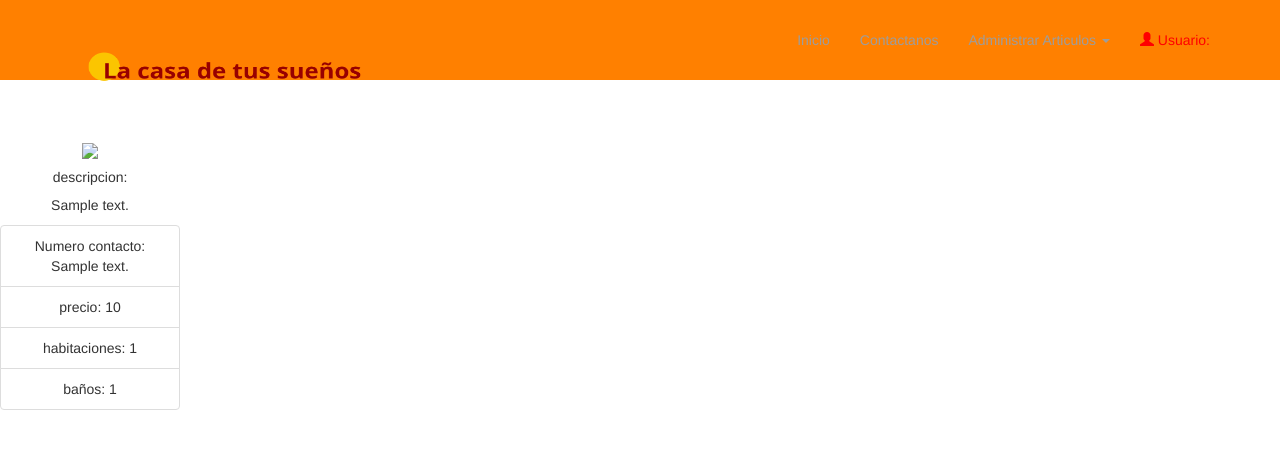
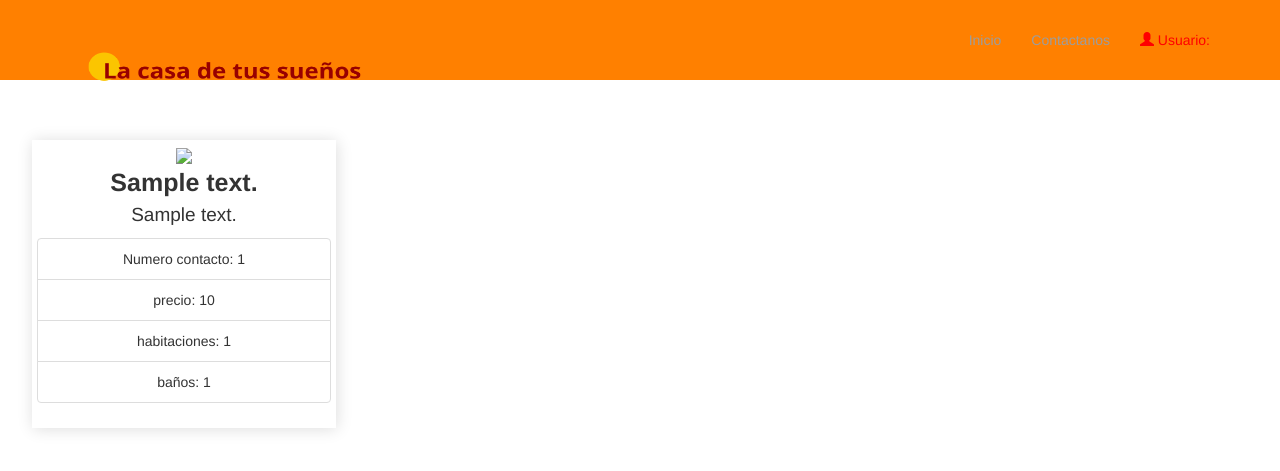
Before and after one commit to ghelic-brain/La-casa-de-tus-sue-os, a PHP site: page /pruebas/vistas/inicio.php in a window 1280 px wide. Shown: the top 471 px of the page. Run offline with PHP 8.4, Linux system fonts and the light colour scheme; the visitor is signed in with stand-in values (Sample User, id 1); tables that the repository leaves empty hold one stand-in row (values such as "Sample post"); data that the repository does not hold is empty.

Commit message:
1.3 version entregada

```diff
--- a/clases/Articulos.php
+++ b/clases/Articulos.php
@@ -143,6 +143,7 @@
 			return mysqli_fetch_row($result)[0];
 		}
 
+
 	}
 
  ?>
--- a/vistas/inicio.php
+++ b/vistas/inicio.php
@@ -10,85 +10,7 @@
 <head>
 	<title>inicio</title>
 	<?php require_once "menu.php"; ?>
-	<style>
-		.contenedorPrincipal{
 
-
-		display: grid;
-		grid-template-columns: 25% 25% 25% 25%;
-
-
-		grid-column-gap: 0px;
-		grid-row-gap: 0px;
-
-}
-@media (max-width: 600px) {
-	.contenedorPrincipal{
-
-
-		grid-template-columns: 50% 50%;
-
-
-
-}
-		}
-
-		@media (max-width: 450px) {
-	.contenedorPrincipal{
-
-
-		grid-template-columns: 100%;
-
-
-
-}
-		}
-
-.contenidoProducto{
-
-}
-.contein{
-
-	overflow: hidden;
-	position: relative;
-	color:#333;
-	font-size:1.2em;
-}
-   .contein .image{
-		transition: all 1.2s ease;
-		max-width: 100%;
-	}
-	.contein .float{
-		opacity: 0;
-		transition: all .6s ease;
-		visibility: hidden;
-		position: absolute;
-		bottom: 10%;
-		left: -150px;
-	}
-	.contein .title{
-
-		font-size: 1.3em;
-	}
-		.contein .subtitle{
-			font-size: .8em;
-			text-align: justify;
-		}
-
-
-
-
-.contein:hover .image{
-	filter: opacity(.5);
-	-webkit-transform:scale(1.3);
-	transform:scale(1.3);
-}
-.contein:hover .float{
-	opacity: 1;
-	visibility: visible;
-	left: 20px;
-}
-	</style>
 </head>
 <body>
 	<div id="contenedorProductos">
--- a/vistas/menu.php
+++ b/vistas/menu.php
@@ -34,30 +34,27 @@
 
 
           </li>
+          <?php
+              if( $_SESSION['rolUsuario']=="administrador"){
+          ?>
           <li class="">
             <a href="#" class="dropdown-toggle" data-toggle="dropdown" role="button" aria-haspopup="true" aria-expanded="false"> Administrar Articulos <span class="caret"></span></a>
             <ul class="dropdown-menu">
-            <?php
-              if( $_SESSION['rolUsuario']=="administrador"){
-          ?>
+
               <li><a href="categorias.php">Categorias</a></li>
 
-              <?php
-               }
-            ?>
+
               <li><a href="articulos.php">Ofertar Propiedad</a></li>
             </ul>
           </li>
-          <?php
-              if( $_SESSION['rolUsuario']=="administrador"){
-          ?>
+
           <li ><a href="usuarios.php">Administrar usuarios</a>
             </li>
+
+
             <?php
                }
             ?>
-
-
           <li class="dropdown" >
             <a href="#" style="color: red"  class="dropdown-toggle" data-toggle="dropdown" role="button" aria-haspopup="true" aria-expanded="false"><span class="glyphicon glyphicon-user"></span> Usuario: </a>
             <ul class="dropdown-menu">
@@ -65,6 +62,7 @@
 
             </ul>
           </li>
+
         </ul>
       </div>
       <!--/.nav-collapse -->
--- a/vistas/productos/grid_productos.php
+++ b/vistas/productos/grid_productos.php
@@ -1,4 +1,37 @@
+<style>
+.contenedorPrincipal{
+    margin:auto;
+    width:95%;
+	display: grid;
+	grid-template-columns: 25% 25% 25% 25%;
+	grid-column-gap: 10px;
+	grid-row-gap: 10px;
 
+}
+@media (max-width: 600px) {
+	.contenedorPrincipal{
+		grid-template-columns: 50% 50%;
+	}
+}
+
+@media (max-width: 450px) {
+	.contenedorPrincipal{
+        grid-template-columns: 100%;
+	}
+}
+.contenedorPrincipal .producto{
+	padding:5px;
+	box-shadow:1px 1px 15px #dddddd;
+}
+.titulo{
+	font-size:25px;
+	font-weight: bold;
+}
+.descripcion{
+	font-size:19px;
+}
+
+</style>
 <?php
 	require_once "../../clases/Conexion.php";
 	$c= new conectar();
@@ -28,18 +61,20 @@
 	<?php while($ver=mysqli_fetch_row($result)): ?>
 
 
-		<div class="conteiner" style="width: 18rem;">
+	<div class="producto" >
+
 		<?php
 			$imgVer=explode("/", $ver[4]) ;
 			$imgruta=$imgVer[1]."/".$imgVer[2]."/".$imgVer[3];
 		?>
-  <img class=" card-img-top" width="100%" src="<?php echo $imgruta ?>">
-  <div class="card-body">
-    <h5 class="card-title">descripcion:</h5>
-    <p class="card-text"><?php echo $ver[1]; ?></p>
+
+  		<img class=" " width="100%" src="<?php echo $imgruta ?>">
+  		<div class="">
+    	<span class="titulo"><?php echo $ver[1]; ?></span>
+    	<p class="descripcion"><?php echo $ver[1]; ?></p>
   	</div>
   	<ul class="list-group list-group-flush">
-    <li class="list-group-item">Numero contacto: <?php echo $ver[1]; ?></li>
+    	<li class="list-group-item">Numero contacto: <?php echo $ver[2]; ?></li>
     	<li class="list-group-item">precio: <?php echo $ver[3]; ?></li>
 		<li class="list-group-item">habitaciones: <?php echo $ver[6]; ?></li>
 		<li class="list-group-item"> baños: <?php echo $ver[7]; ?></li>
```
Also changed, not shown: vistas/nosotros.php (deleted, +0 -66 lines), css/menu.css (line endings or trailing spaces), vistas/articulo.php (added). Lines whose indentation alone changed are shown as unchanged.
